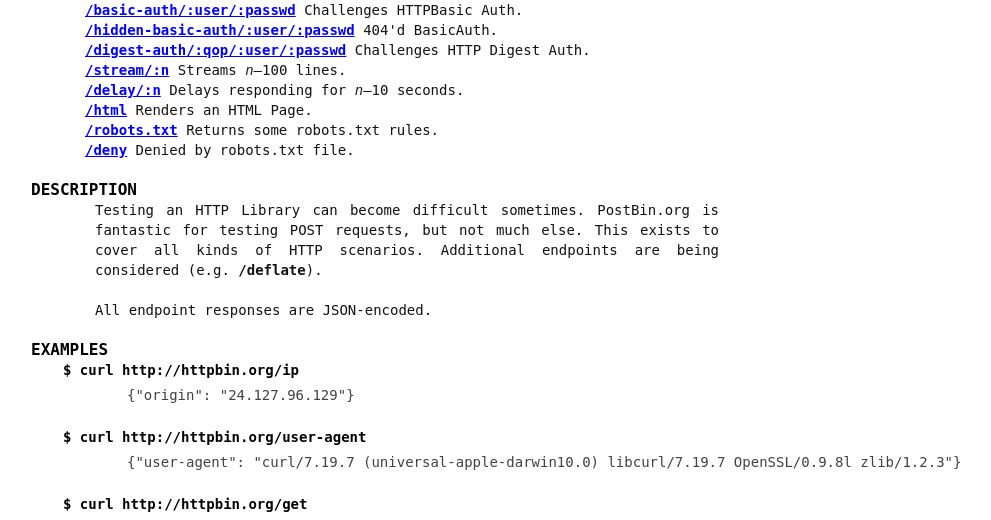
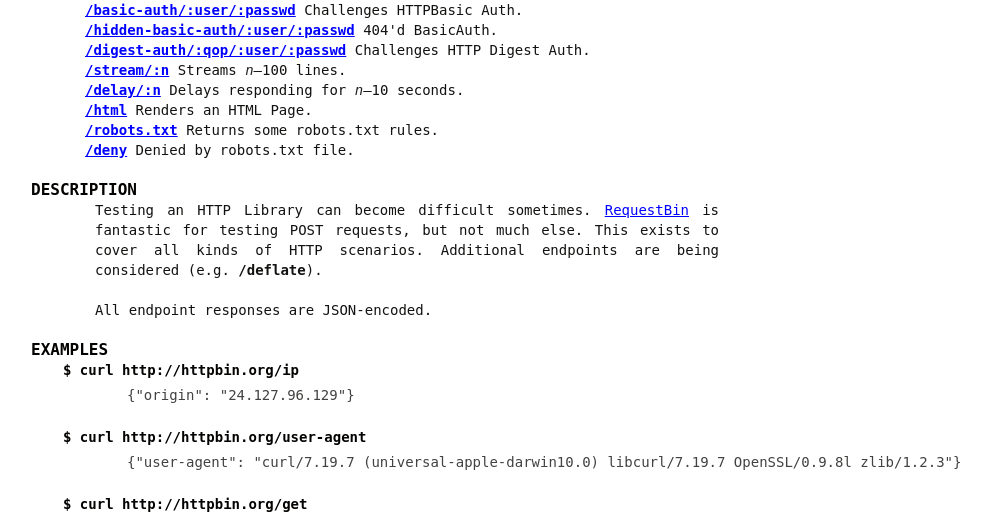
Before and after one commit to postmanlabs/httpbin, a Flask app: page / in a window 1280 px wide. Shown: the part 447-967 px from the top of the page, without its empty margins (1-992 px from the left). Run offline with Flask 2, Linux system fonts and the light colour scheme; some libraries are stand-ins or nearby versions.

Commit message:
add sponsorship link and update postbin link to requestbin

```diff
--- a/httpbin/templates/httpbin.1.html
+++ b/httpbin/templates/httpbin.1.html
@@ -3,7 +3,7 @@
 <p>Freely hosted in <a href="http://httpbin.org">HTTP</a>,
 <a href="https://httpbin.org">HTTPS</a> &amp;
 <a href="http://eu.httpbin.org">EU</a>
-flavors.</p>
+flavors. Sponsored by <a href="https://www.runscope.com">Runscope</a>.</p>
 
 <h2 id="ENDPOINTS">ENDPOINTS</h2>
 
@@ -37,7 +37,7 @@
 
 <h2 id="DESCRIPTION">DESCRIPTION</h2>
 
-<p>Testing an HTTP Library can become difficult sometimes. PostBin.org is fantastic
+<p>Testing an HTTP Library can become difficult sometimes. <a href="http://requestb.in">RequestBin</a> is fantastic
 for testing POST requests, but not much else. This exists to cover all kinds of HTTP
 scenarios. Additional endpoints are being considered (e.g. <code>/deflate</code>).</p>
 
```
